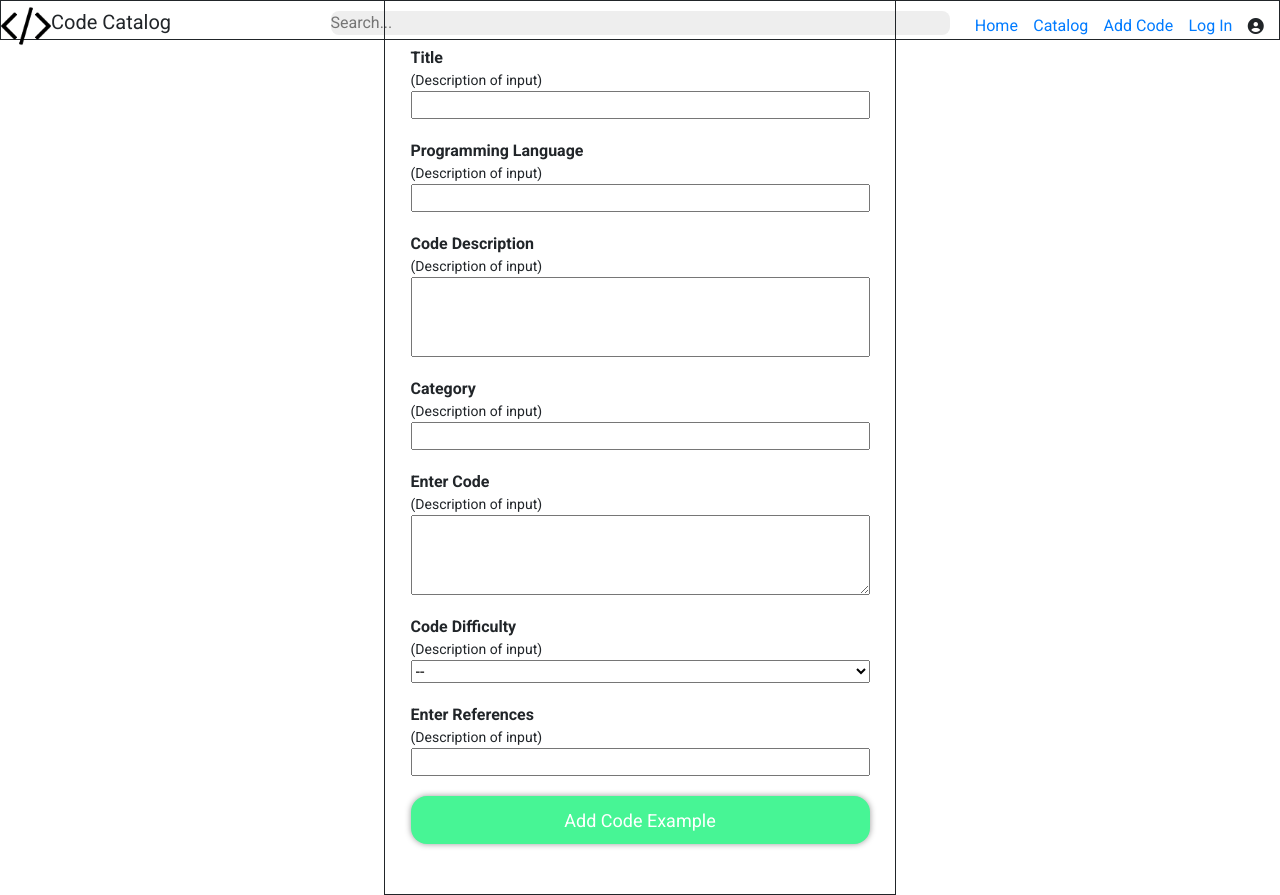
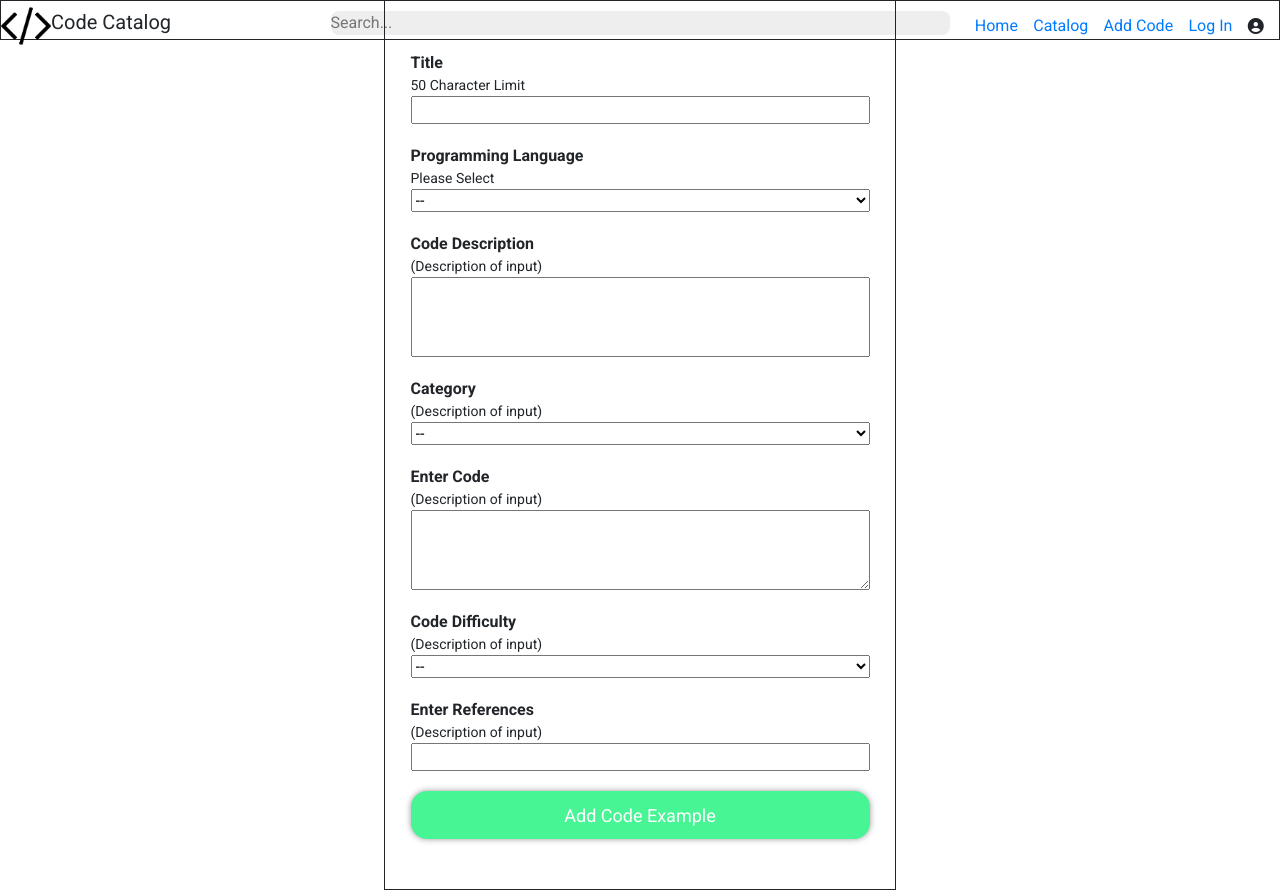
Before and after one commit to Aidan-Wallace/CodeCatalog-capstone, a Vue app in the folder vue/: page /addExample in a window 1280 px wide. Built offline with nearby package versions, Linux system fonts and the light colour scheme.

Commit message:
quick lil save...

```diff
--- a/vue/src/components/AddExample.vue
+++ b/vue/src/components/AddExample.vue
@@ -1,41 +1,61 @@
 <template>
   <div>
     <div class="form-container">
-      <form action="">
+      <form v-on:submit.prevent="submitNewExample">
         <div class="ae-input add-title-container">
           <label for="title">Title</label>
-          <small>(Description of input)</small>
-          <input type="text" name="title" />
+          <small>50 Character Limit</small>
+          <input type="text" name="title" v-model="newExample.title" />
         </div>
 
         <div class="ae-input add-language-container">
           <label for="language">Programming Language</label>
-          <small>(Description of input)</small>
-          <input type="text" name="language" />
+          <small>Please Select</small>
+          <select name="language" v-model="newExample.programmingLanguage">
+            <option value="">--</option>
+            <option value="csharp">C#</option>
+            <option value="css">CSS</option>
+            <option value="html">HTML</option>
+            <option value="javascript">JavaScript</option>
+            <option value="react">React JS</option>
+            <option value="vue">Vue JS</option>
+            <option value="other">Other</option>
+          </select>
         </div>
 
         <div class="ae-input add-description-container">
           <label for="description">Code Description</label>
           <small>(Description of input)</small>
-          <textarea type="text" name="description" resize></textarea>
+          <textarea
+            type="text"
+            name="description"
+            v-model="newExample.codeDescription"
+          ></textarea>
         </div>
 
         <div class="ae-input add-category-container">
           <label for="category">Category</label>
           <small>(Description of input)</small>
-          <input type="text" name="category" />
+          <select name="category" v-model="newExample.category">
+            <option value="">--</option>
+            <option value="">TBD</option>
+          </select>
         </div>
 
         <div class="ae-input add-code-snippet-container">
           <label for="code-snippet">Enter Code</label>
           <small>(Description of input)</small>
-          <textarea type="text" name="code-snippet"></textarea>
+          <textarea
+            type="text"
+            name="code-snippet"
+            v-model="newExample.codeSnippet"
+          ></textarea>
         </div>
 
         <div class="ae-input add-difficulty-container">
           <label for="difficulty">Code Difficulty</label>
           <small>(Description of input)</small>
-          <select name="difficulty">
+          <select name="difficulty" v-model="newExample.difficultyRank">
             <option value="">--</option>
             <option value="easy">Easy</option>
             <option value="medium">Medium</option>
@@ -46,7 +66,11 @@
         <div class="ae-input add-example-container">
           <label for="attribution">Enter References</label>
           <small>(Description of input)</small>
-          <input type="text" name="attribution" />
+          <input
+            type="text"
+            name="attribution"
+            v-model="newExample.references"
+          />
           <!-- NEED ABILITY TO ADD MORE REFERENCES -->
         </div>
         <button type="submit">Add Code Example</button>
@@ -56,7 +80,50 @@
 </template>
 
 <script>
-export default {};
+import CatalogService from "@/services/CatalogService";
+
+export default {
+  name: "AddExample",
+  data() {
+    return {
+      newExample: {
+        title: "",
+        programmingLanguage: "",
+        codeDescription: "",
+        category: "",
+        codeSnippet: "",
+        difficultyRank: "",
+        references: [],
+      },
+    };
+  },
+  methods: {
+    submitNewExample() {
+      console.log(this.newExample);
+
+      CatalogService.addExample()
+        .then((response) => {
+          console.log(response.status);
+          this.clearForm();
+        })
+        .catch((err) => {
+          console.log(err);
+        });
+    },
+
+    clearForm() {
+      this.newExample = {
+        title: "",
+        programmingLanguage: "",
+        codeDescription: "",
+        category: "",
+        codeSnippet: "",
+        difficultyRank: "",
+        references: [],
+      };
+    },
+  },
+};
 </script>
 
 <style scoped>
--- a/vue/src/components/CatalogExample.vue
+++ b/vue/src/components/CatalogExample.vue
@@ -32,16 +32,16 @@
       <span>Language</span> {{ example.programmingLanguage }}
     </div>
     <div class="example-container-child example-download">
-      <download />
+      <!-- <download /> -->
     </div>
 
   </div>
 </template>
 
 <script>
-import Download from './Download.vue';
+// import Download from './Download.vue';
 export default {
-  components: { Download },
+  // components: { Download },
   name: "FullCatalog",
   /* *** PROP USES ***
     - "example"    :: A object passed in with each code example.
@@ -120,6 +120,7 @@ export default {
 
 .example-code {
   background-color: #eee;
-  padding: 5px;
+  padding: 15px;
+  width: 64%;
 }
 </style>
--- a/vue/src/services/CatalogService.js
+++ b/vue/src/services/CatalogService.js
@@ -14,19 +14,7 @@ export default {
     /* **FIX AFTER DAO/CONTROLLER IS IMPLEMENTED** */
     return http.get(`search/${query}`);
   },
-  getKeywords() {
-    // Will return all keywords resulting in a method on FE that will filter
-    // based on specifics (language, code-statement, etc)
-    http.get(`/keywords`);
-
-    // TEMPORARY -- DELETE AFTER FIX
-    return [
-      {
-        keyword: "language",
-      },
-      {
-        keyword: "statement",
-      },
-    ];
+  addExample(newExample) {
+    return http.post(`/example`, newExample);
   },
 };
--- a/vue/src/views/ExampleView.vue
+++ b/vue/src/views/ExampleView.vue
@@ -2,19 +2,19 @@
   <div>
     <!-- 1 IS TEMPORARY REPLACE WITH ROUTER -->
     <catalog-example v-bind:codeId="1" />
-    <download v-bind:codeId="1"/>
+    <!-- <download v-bind:codeId="1"/> -->
   </div>
 </template>
 
 <script>
 import CatalogExample from "@/components/CatalogExample";
-import Download from "@/components/Download"
+// import Download from "@/components/Download"
 
 export default {
   name: "ExampleView",
   components: {
     CatalogExample,
-    Download,
+    // Download,
   },
   methods: {
 
--- a/vue/src/views/Home.vue
+++ b/vue/src/views/Home.vue
@@ -2,18 +2,18 @@
   <div class="home">
     <h1>Code Catalog</h1>
     <!-- <catalog-example /> -->
-    <download />
+    <!-- <download /> -->
   </div>
 </template>
 
 <script>
-import Download from '../components/Download.vue';
+// import Download from '../components/Download.vue';
 // import CatalogExample from "../components/CatalogExample.vue";
 
 export default {
   name: "home",
   components: {
-    Download
+    // Download
     // CatalogExample,
   },
 
```
